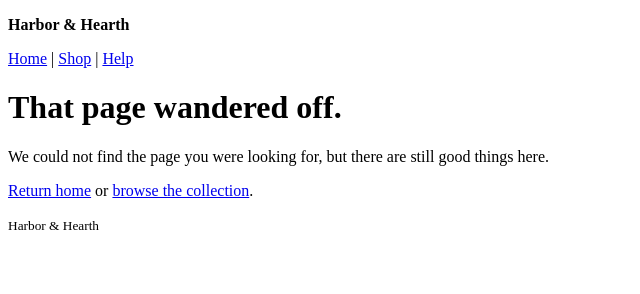
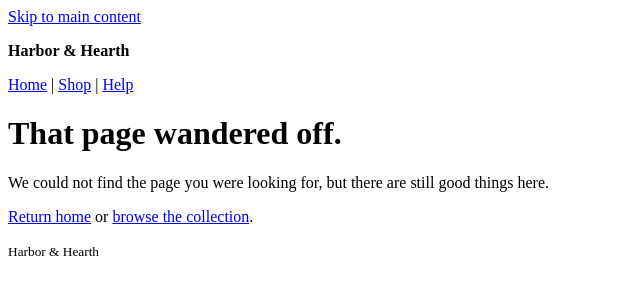
Before and after one commit to mohamedashan/harbor-and-hearth-store, a plain HTML site: page 404.html in a window 1280 px wide. Shown: the whole page, without its empty margins (0-640 px from the left). Drawn offline with Linux system fonts and the light colour scheme.

Commit message:
a11y: add skip links and main landmarks
Co-authored-by: Manus <dev-agent@manus.ai>

```diff
--- a/404.html
+++ b/404.html
@@ -6,6 +6,7 @@
   <title>Page not found | Harbor & Hearth</title>
 </head>
 <body>
+  <a href="#main-content">Skip to main content</a>
   <header>
     <p><strong>Harbor & Hearth</strong></p>
     <nav aria-label="Primary navigation">
@@ -14,7 +15,7 @@
       <a href="contact.html">Help</a>
     </nav>
   </header>
-  <main>
+  <main id="main-content">
     <h1>That page wandered off.</h1>
     <p>We could not find the page you were looking for, but there are still good things here.</p>
     <p><a href="index.html">Return home</a> or <a href="products.html">browse the collection</a>.</p>
```
Also changed, not shown: about.html (+2 -1 lines), checkout.html (+2 -1 lines), contact.html (+2 -1 lines), faq.html (+2 -1 lines), index.html (+2 -1 lines), product.html (+2 -1 lines), products.html (+2 -1 lines), shipping-returns.html (+2 -1 lines).
